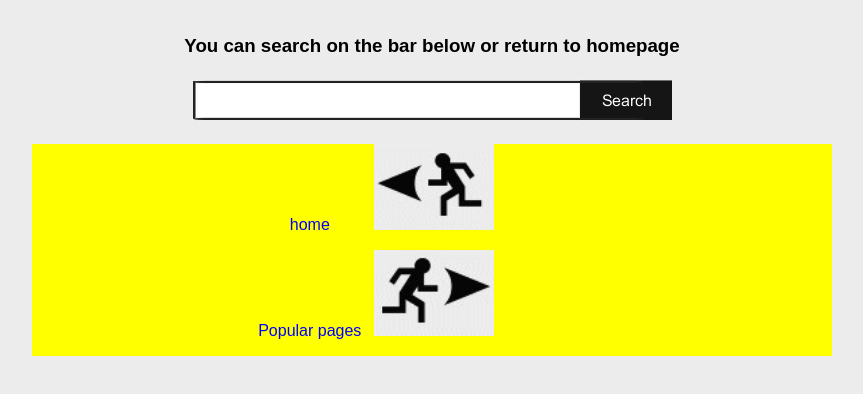
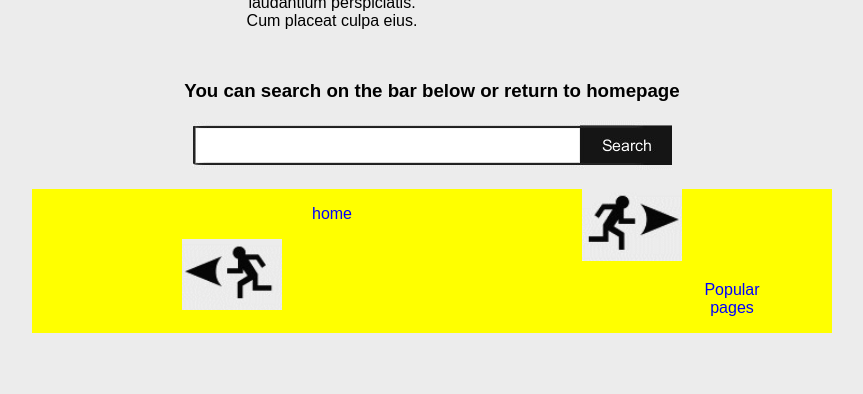
Before and after one commit to ginotas/0-kaput, a plain HTML site: page index.html in a window 1280 px wide. Shown: the part 218-612 px from the top of the page, without its empty margins (208-1071 px from the left). Drawn offline with Linux system fonts and the light colour scheme.

Commit message:
readme update

```diff
--- a/css/main.css
+++ b/css/main.css
@@ -13,7 +13,7 @@ main {
 div {
     display: inline-block;
     float: left;
-    width: 60%;
+    width: 50%;
     text-align: center;
 }
 
@@ -31,22 +31,22 @@ main > img {
     display: inline-block;
 }
 
-.mydiv {
+.search-and-title {
     display: inline-block;
     width: 800px;
     margin-left: calc(50% - 400px);
     margin-top: 15px;
 }
 
-.mydiv > h3 {
+.search-and-title > h3 {
 
 }
 
-.mydiv > img {
+.msearch-and-title > img {
 
 }
 
-.xdiv {
+.bottom-links-img {
     background-color: yellow; color: blue;
     display: inline-block;
     width: 800px;
@@ -54,11 +54,7 @@ main > img {
     margin-top: 15px;
 }
 
-.xdiv {
-
-}
-
-.xdiv > .home > p {
+.bottom-links-img > .home-sector > p {
     display: inline-block;
     width: 25%;
 
@@ -66,7 +62,7 @@ main > img {
 
 }
 
-.xdiv > .home > img {
+.bottom-links-img > .home-sector > img {
     display: inline-block;
     width: 25%;
 
@@ -75,14 +71,14 @@ main > img {
 
 }
 
-.xdiv > .pop > p {
+.bottom-links-img > .popular-sector > p {
     display: inline-block;
     width: 25%;
 
 
 }
 
-.xdiv > .pop > img {
+.bottom-links-img > .popular-sector > img {
     display: inline-block;
     width: 25%;
 
--- a/index.html
+++ b/index.html
@@ -15,21 +15,22 @@
         </div>
         <img src="./img/sad-face.png" alt="#">
     </main>
-    <div class="mydiv">
+    <div class="search-and-title">
         <h3>You can search on the bar below or return to homepage</h3>
         <img src="./img/paieska.png" alt="#">
         <!--
             pakeisti i search box ateityje vietoje paveiksliuko
         -->
     </div>
-    <div class="xdiv">
-        <div class="home">
+    <div class="bottom-links-img">
+        <div class="home-sector">
             <p>home</p>
             <img src="./img/kaire.png" alt="#">
         </div>
-        <div class="pop">
+        <div class="popular-sector">
+            <img src="./img/desine.png" alt="#">
         <p>Popular pages</p>
-        <img src="./img/desine.png" alt="#">
+
         </div>
     </div>
 </body>
```
Also changed, not shown: 1 other file.
